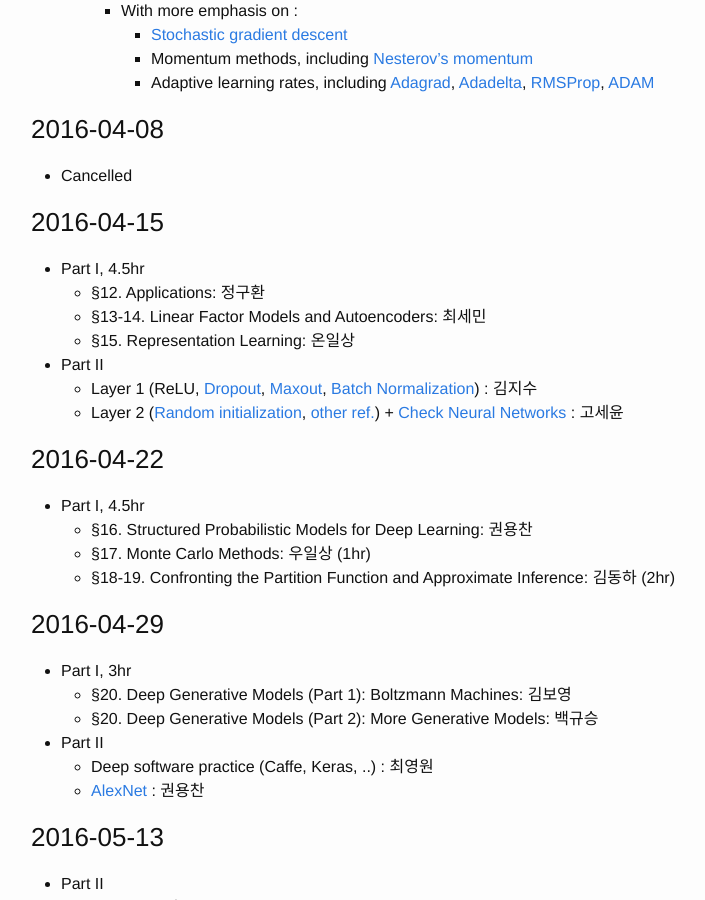
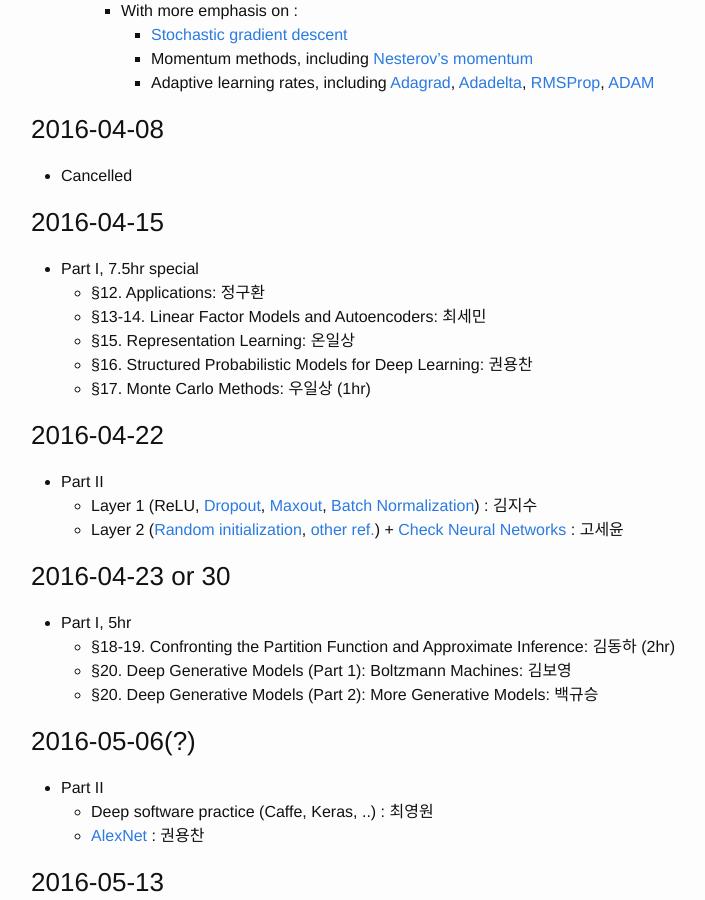
Before and after one commit to snu-stat/dl-seminar, a Jekyll site: the page built from _posts/2016-03-16-schedule.md, in a window 1280 px wide and 900 px high, scrolled down 1252 px. Shown: the whole window, without its empty margins (239-944 px from the left). Built offline with Jekyll 4.4.1, drawn with Linux system fonts in a browser that asks for light colours.

Commit message:
Update 2016-03-16-schedule.md

```diff
--- a/_posts/2016-03-16-schedule.md
+++ b/_posts/2016-03-16-schedule.md
@@ -52,24 +52,25 @@ categories: schedule
 
 ### 2016-04-15
 
-* Part I, 4.5hr
+* Part I, 7.5hr special
     * §12. Applications: 정구환
     * §13-14. Linear Factor Models and Autoencoders: 최세민
     * §15. Representation Learning: 온일상
+    * §16. Structured Probabilistic Models for Deep Learning: 권용찬
+    * §17. Monte Carlo Methods: 우일상 (1hr)
+
+### 2016-04-22
 * Part II
     - Layer 1 (ReLU, [Dropout](https://www.cs.toronto.edu/~hinton/absps/JMLRdropout.pdf), [Maxout](http://jmlr.csail.mit.edu/proceedings/papers/v28/goodfellow13.pdf), [Batch Normalization](http://arxiv.org/abs/1502.03167)) : 김지수
     - Layer 2 ([Random initialization](http://jmlr.org/proceedings/papers/v9/glorot10a/glorot10a.pdf), [other ref.](http://arxiv.org/abs/1502.01852)) + [Check Neural Networks](https://github.com/cs231n/cs231n.github.io/blob/master/neural-networks-3.md#baby) : 고세윤
 
-### 2016-04-22
-* Part I, 4.5hr
-    * §16. Structured Probabilistic Models for Deep Learning: 권용찬
-    * §17. Monte Carlo Methods: 우일상 (1hr)
+### 2016-04-23 or 30
+* Part I, 5hr
     * §18-19. Confronting the Partition Function and Approximate Inference: 김동하 (2hr)
-
-### 2016-04-29
-* Part I, 3hr
     * §20. Deep Generative Models (Part 1): Boltzmann Machines: 김보영
     * §20. Deep Generative Models (Part 2): More Generative Models: 백규승
+
+### 2016-05-06(?)
 * Part II
     - Deep software practice (Caffe, Keras, ..) : 최영원
     - [AlexNet](http://papers.nips.cc/paper/4824-imagenet-classification-with-deep-convolutional-neural-networks.pdf) : 권용찬
```
